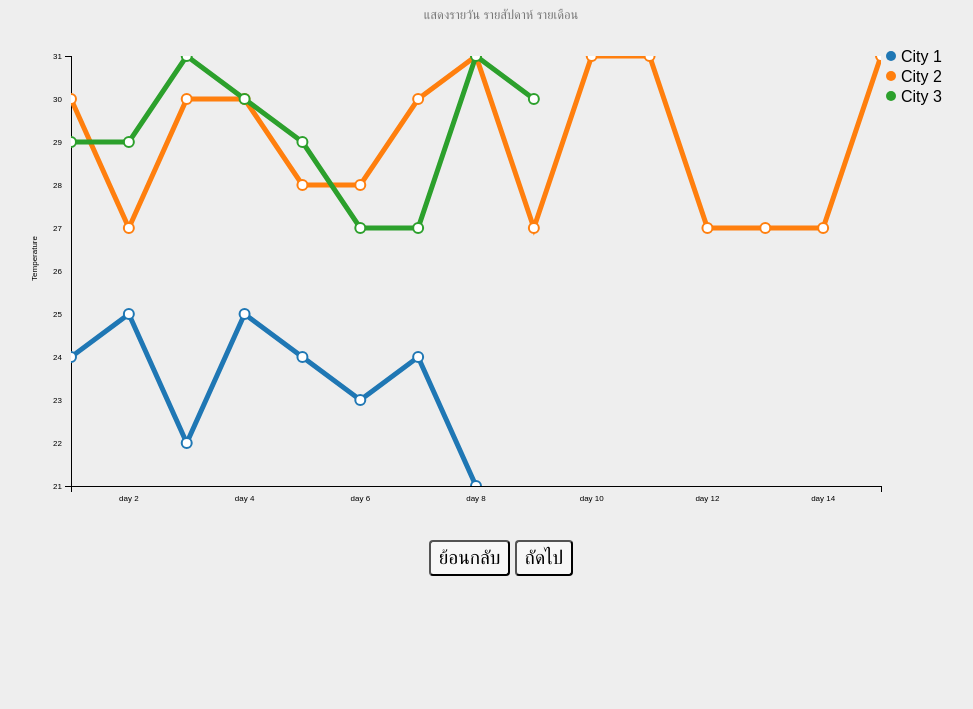
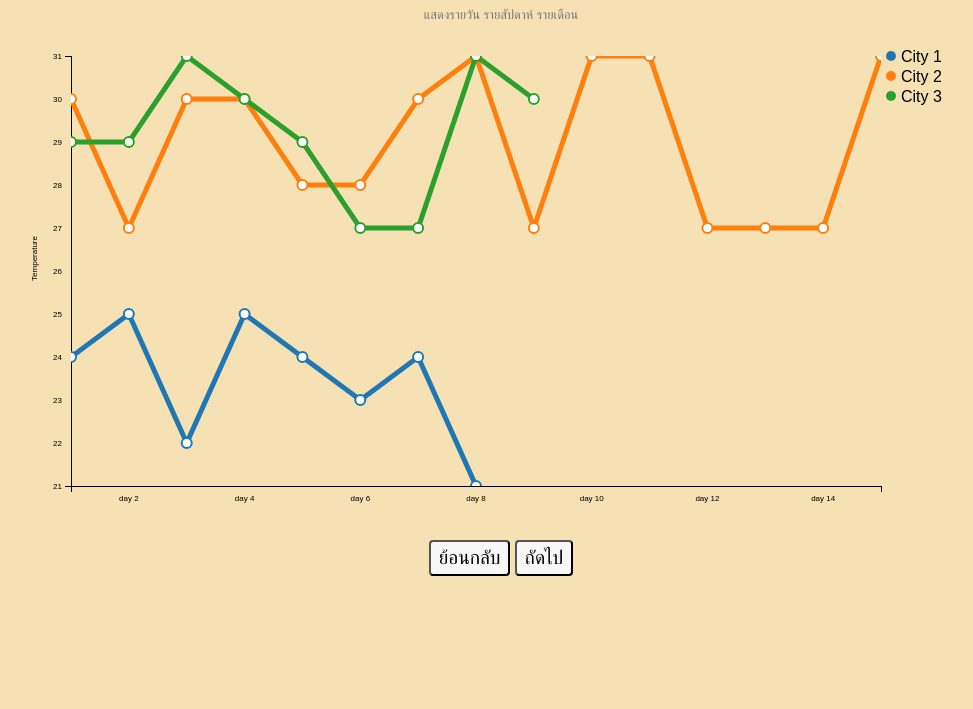
Before and after one commit to suprakron/ES_group5, a website: page public/linechart.html in a window 1280 px wide. Shown: the part 91-800 px from the top of the page, without its empty margins (139-1112 px from the left). Drawn offline with nearby package versions, Linux system fonts and the light colour scheme.

Commit message:
add color

```diff
--- a/public/css/linechart.css
+++ b/public/css/linechart.css
@@ -1,6 +1,6 @@
 body {
     padding: 10px 20px;
-    background: #eeeeee;
+    background-color: #F5E1B3;
     font-family: sans-serif;
     text-align: center;
     color: #777;
```
Also changed, not shown: public/images/กังหัน.jpg (added), public/js/linechart.js (line endings or trailing spaces).
